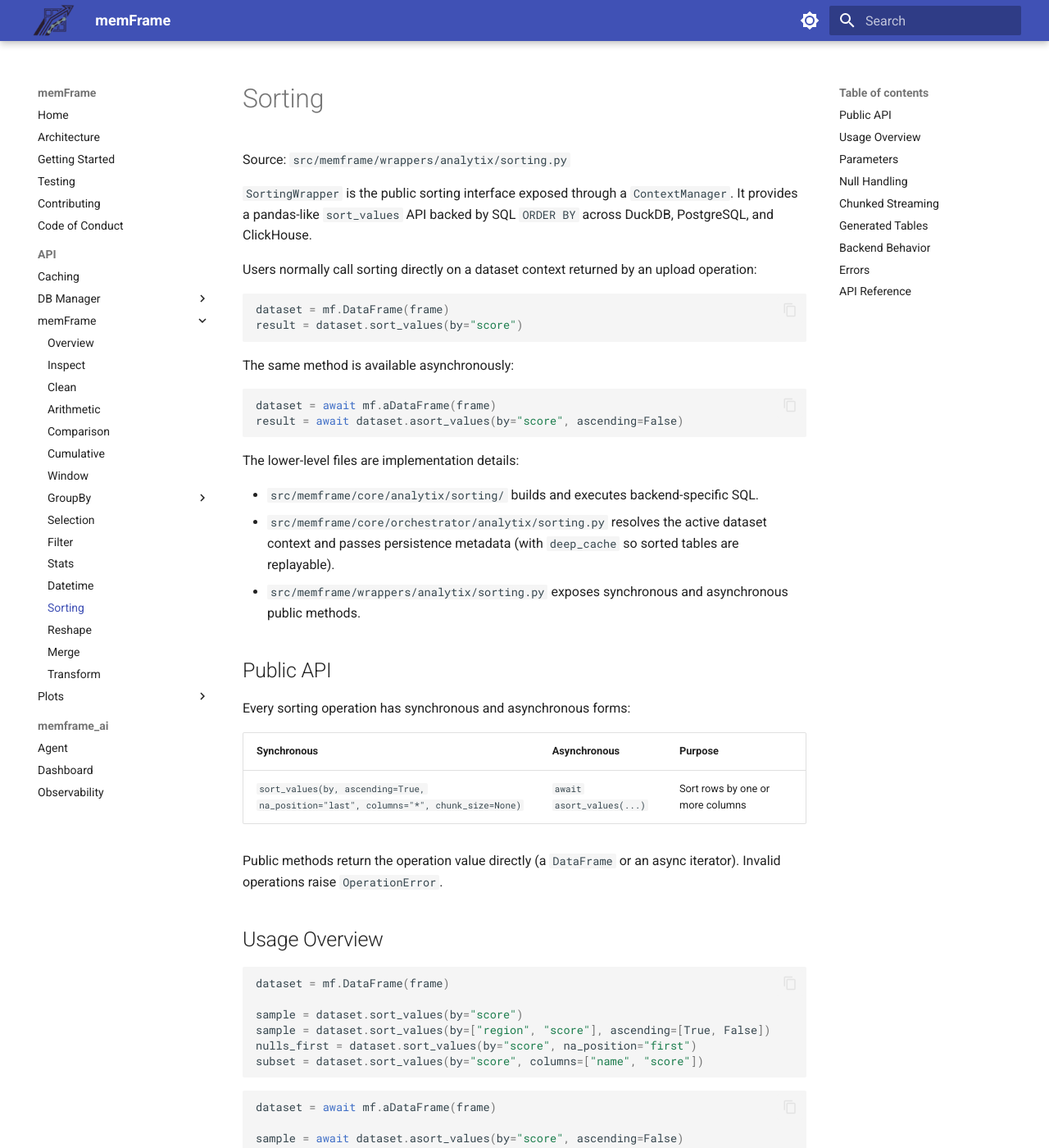
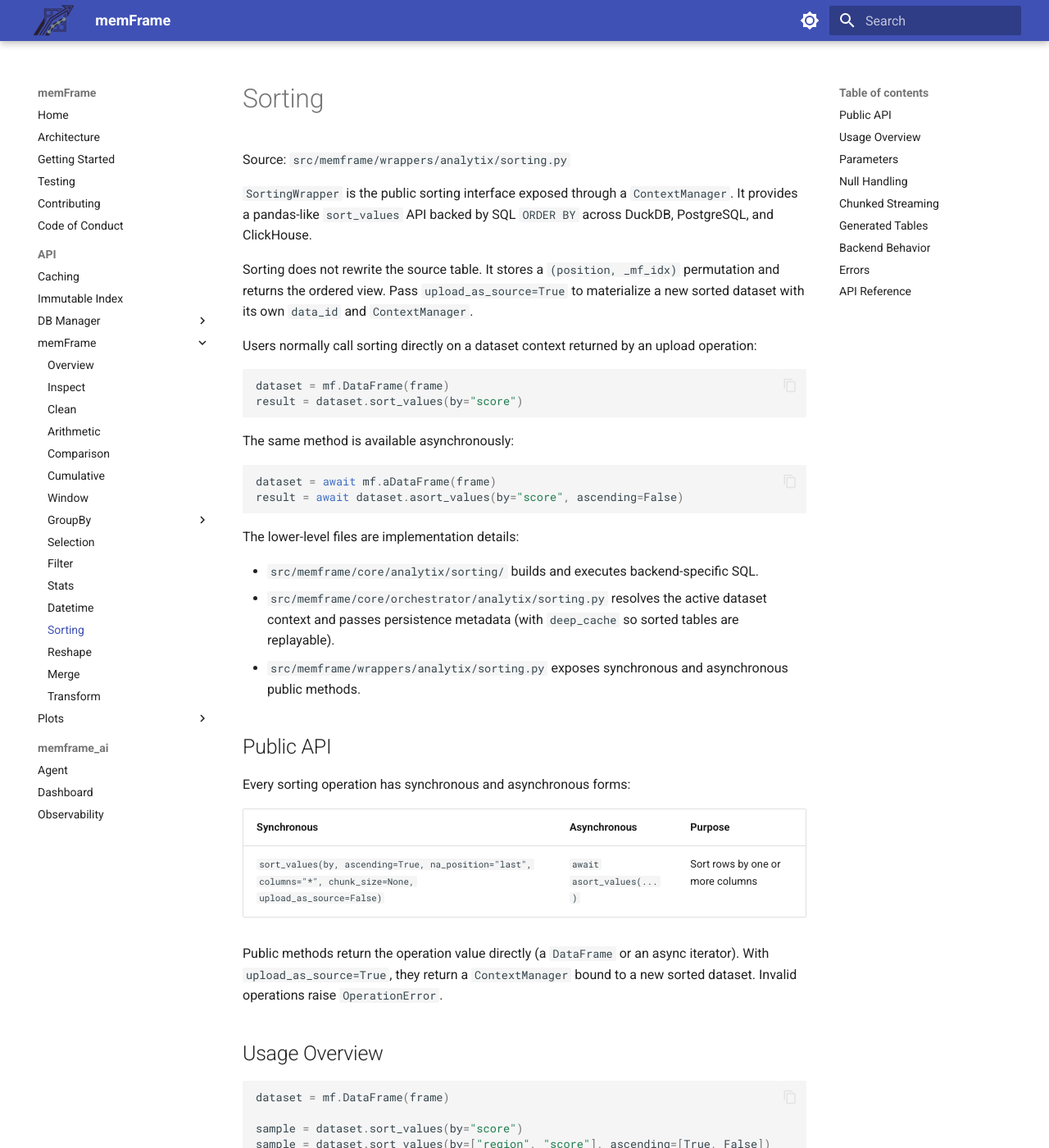
Before and after one commit to Debojit95/memFrame, an MkDocs documentation site: the page built from docs/api/sorting.md, in a window 1280 px wide and 1400 px high. Shown: the whole window at 82% size. Built offline with MkDocs 1.6.1 and Material for MkDocs 9.7.7, drawn with Linux system fonts in a browser that asks for light colours; some of the changed text lies outside the part shown.

Commit message:
[docs] document immutable _mf_idx and sort permutations
Add the index model guide, nav entry, and update sorting docs for
permutation-backed sorts and upload_as_source.

````diff
--- a/docs/api/sorting.md
+++ b/docs/api/sorting.md
@@ -5,6 +5,11 @@
 `SortingWrapper` is the public sorting interface exposed through a
 `ContextManager`. It provides a pandas-like `sort_values` API backed by
 SQL `ORDER BY` across DuckDB, PostgreSQL, and ClickHouse.
+
+Sorting does not rewrite the source table. It stores a
+`(position, _mf_idx)` permutation and returns the ordered view. Pass
+`upload_as_source=True` to materialize a new sorted dataset with its own
+`data_id` and `ContextManager`.
 
 Users normally call sorting directly on a dataset context returned by an upload
 operation:
@@ -36,10 +41,11 @@
 
 | Synchronous | Asynchronous | Purpose |
 | --- | --- | --- |
-| `sort_values(by, ascending=True, na_position="last", columns="*", chunk_size=None)` | `await asort_values(...)` | Sort rows by one or more columns |
+| `sort_values(by, ascending=True, na_position="last", columns="*", chunk_size=None, upload_as_source=False)` | `await asort_values(...)` | Sort rows by one or more columns |
 
 Public methods return the operation value directly (a `DataFrame` or an async
-iterator). Invalid operations raise `OperationError`.
+iterator). With `upload_as_source=True`, they return a `ContextManager` bound
+to a new sorted dataset. Invalid operations raise `OperationError`.
 
 ## Usage Overview
 
@@ -50,6 +56,7 @@
 sample = dataset.sort_values(by=["region", "score"], ascending=[True, False])
 nulls_first = dataset.sort_values(by="score", na_position="first")
 subset = dataset.sort_values(by="score", columns=["name", "score"])
+sorted_dataset = dataset.sort_values(by="score", upload_as_source=True)
 ```
 
 ```python
--- a/mkdocs.yml
+++ b/mkdocs.yml
@@ -63,6 +63,7 @@
   - Code of Conduct: CODE_OF_CONDUCT.md
   - API:
       - Caching: api/caching.md
+      - Immutable Index: api/indexing.md
       - DB Manager:
           - Connector: api/connector.md
           - Upload Manager: api/upload-manager.md
````
Also changed, not shown: docs/api/indexing.md (added, +91 -0 lines).
